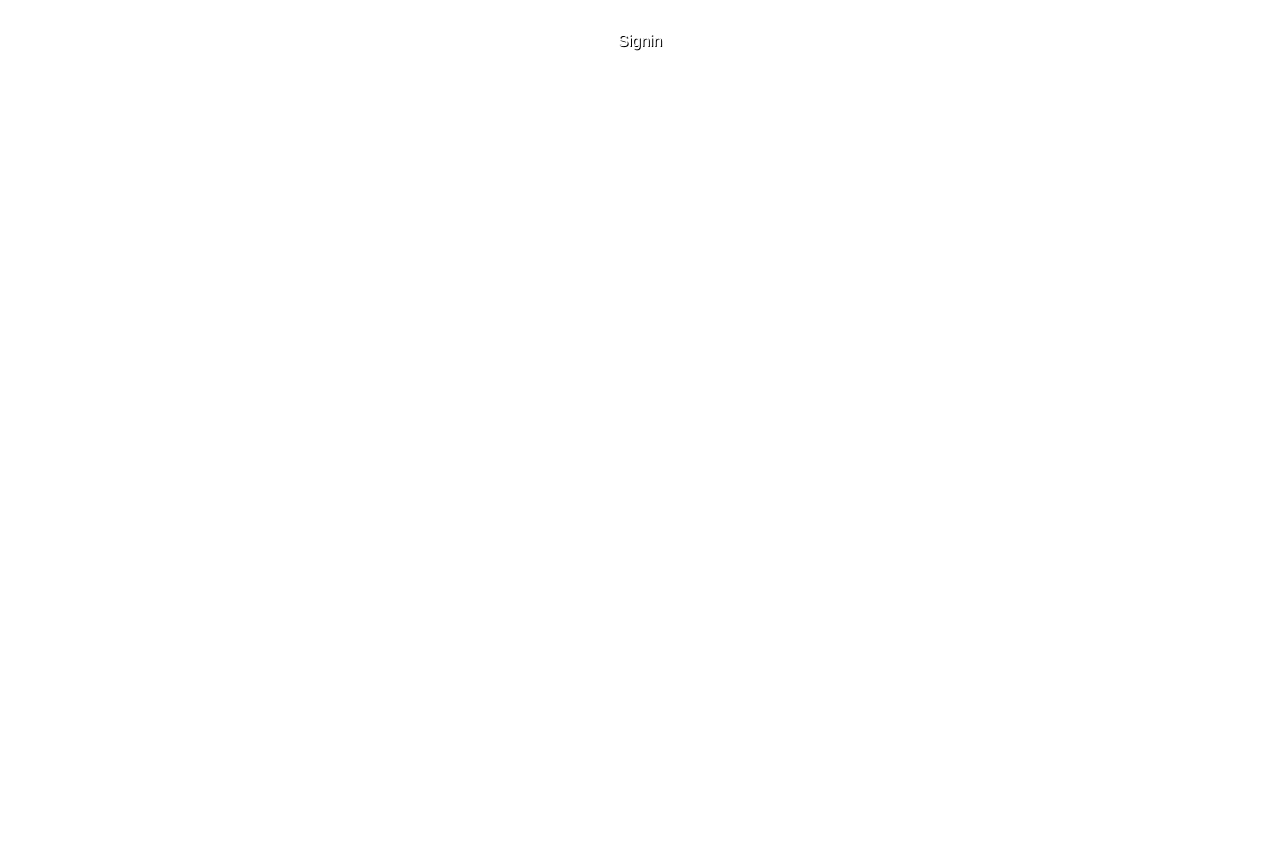
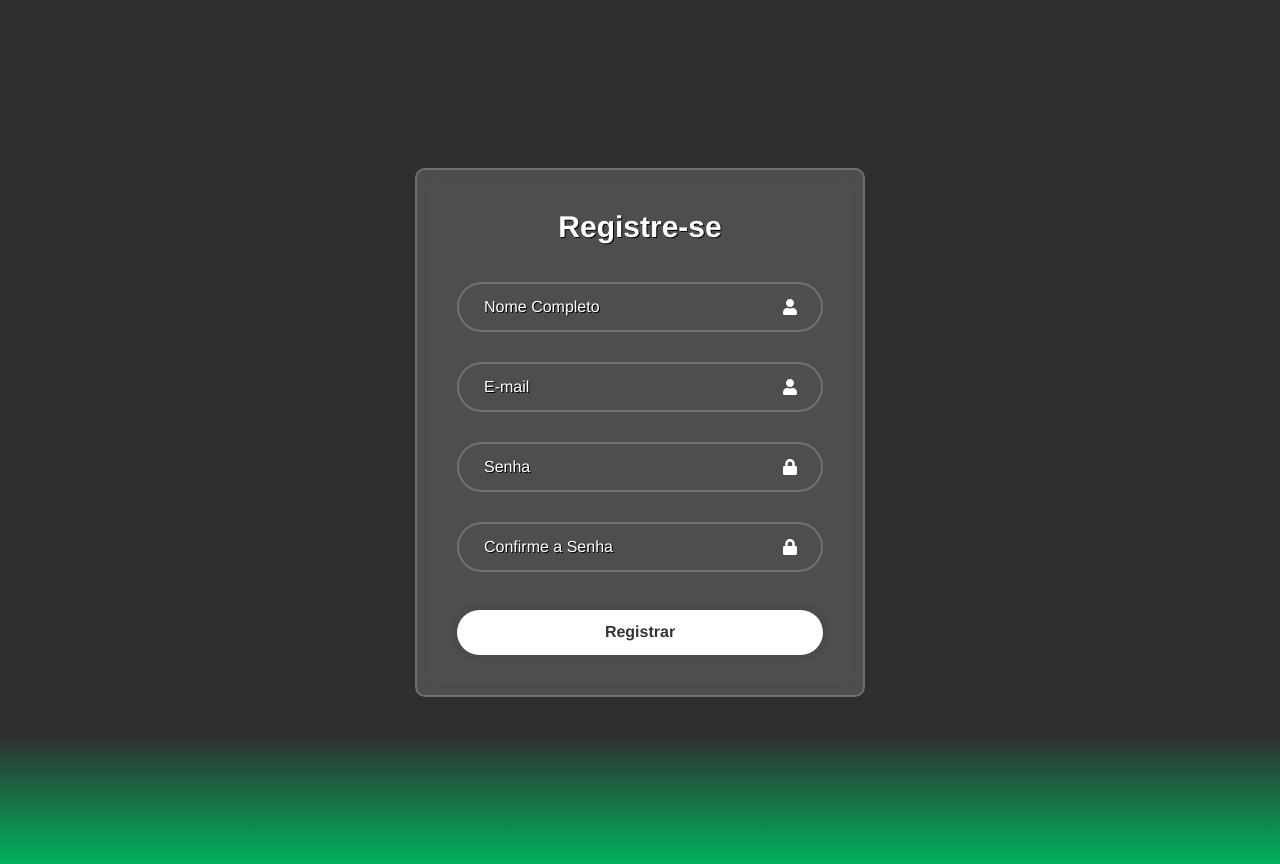
Before and after one commit to LuanGabillaud/teste-pratico-react, a React (Vite) app: page /cadastre-se in a window 1280 px wide. Before the commit the page ends 800 px from the top, so only its background shows below. Built offline with nearby package versions, Linux system fonts and the light colour scheme.

Commit message:
FEAT: Finalizando Layout de registre-se

```diff
--- a/src/routes/Signin.tsx
+++ b/src/routes/Signin.tsx
@@ -1,7 +1,80 @@
-// import React from "react"
+import React, { useState, FormEvent } from "react";
+import { FaUser, FaLock } from "react-icons/fa";
+import AuthLayout from "../components/AuthLayout";
+import AuthStyle from "../styles/GlobalStyles";
+import "../css/Login.css";
 
-const Signin = () => {
-    return <div>Signin</div>
-}
+const Registrar: React.FC = () => {
+  // Estados para armazenar as entradas do usuário
+  const [username, setUsername] = useState<string>("");
+  const [userEmail, setUserEmail] = useState<string>("");
+  const [password, setPassword] = useState<string>("");
+  const [passwordConfirm, setPasswordConfirm] = useState<string>("");
 
-export default Signin
+  // Função que é chamada quando o formulário é enviado
+  const handleSubmit = (event: FormEvent) => {
+    // Impede que a página seja recarregada
+    event.preventDefault();
+
+    // Faz o console log das credenciais do usuário
+    console.log("Dados de Cadastro:", { username, password });
+  };
+
+  return (
+    <AuthStyle backgroundColor="#2F2F2F" backgroundImage="linear-gradient(to bottom, #2F2F2F 85%, #00B15C)">
+    <AuthLayout
+      header={<h1>Registre-se</h1>}
+      footer={
+        <>
+          <button type="submit">Registrar</button>
+        </>
+      }
+    >
+      <form onSubmit={handleSubmit}>
+        <div className="input-field">
+          <input
+            type="text"
+            placeholder="Nome Completo"
+            required
+            value={username}
+            onChange={(e) => setUsername(e.target.value)}
+          />
+          <FaUser className="icon" />
+        </div>
+        <div className="input-field">
+          <input
+            type="text"
+            placeholder="E-mail"
+            required
+            value={userEmail}
+            onChange={(e) => setUserEmail(e.target.value)}
+          />
+          <FaUser className="icon" />
+        </div>
+        <div className="input-field">
+          <input
+            type="password"
+            placeholder="Senha"
+            required
+            value={password}
+            onChange={(e) => setPassword(e.target.value)}
+          />
+          <FaLock className="icon" />
+        </div>
+        <div className="input-field">
+          <input
+            type="password"
+            placeholder="Confirme a Senha"
+            required
+            value={passwordConfirm}
+            onChange={(e) => setPasswordConfirm(e.target.value)}
+          />
+          <FaLock className="icon" />
+        </div>
+      </form>
+    </AuthLayout>
+    </AuthStyle>
+  );
+};
+
+export default Registrar;
```
